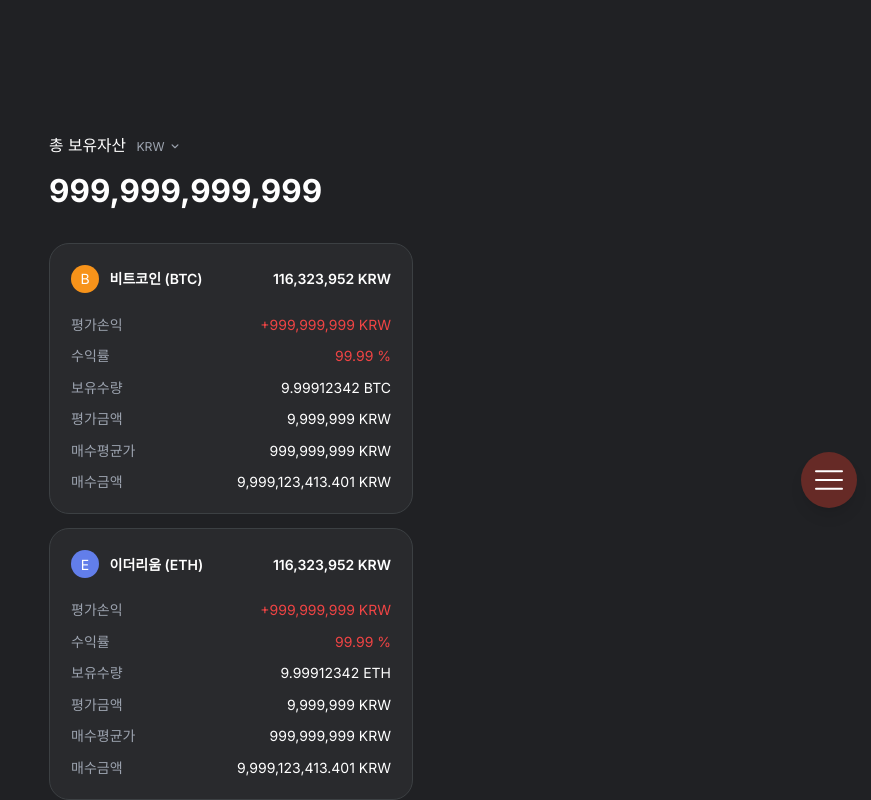
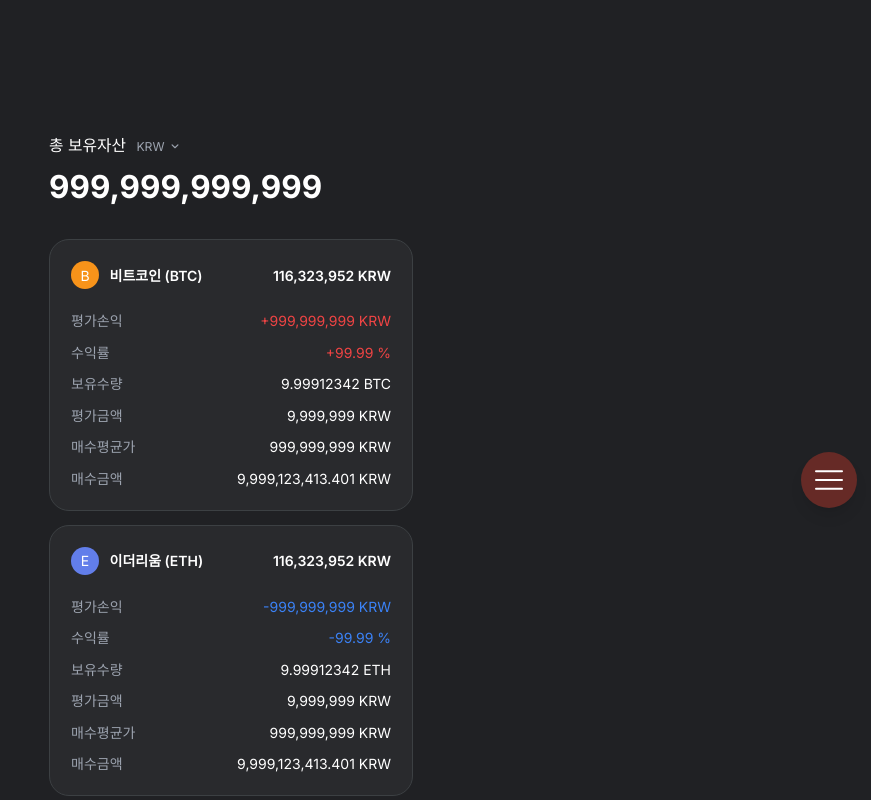
Before and after one commit to imsourceboom/nomorethink-front, a Next.js app: page / in a window 1280 px wide. Shown: the whole page, without its empty margins (409-1280 px from the left). Built offline with nearby package versions, Linux system fonts and the light colour scheme.

Commit message:
feat: 마이너스 값 표시 기능 추가 (파란색으로 표시)

```diff
--- a/app/page.tsx
+++ b/app/page.tsx
@@ -53,8 +53,8 @@ export default function Home() {
       symbol: 'ETH',
       name: '이더리움',
       currentPrice: 116323952,
-      priceChange: 999999999,
-      changePercent: 99.99,
+      priceChange: -999999999,
+      changePercent: -99.99,
       holdings: 9.9991234234,
       holdingsValue: 9999999,
       purchaseValue: 999999999
@@ -81,7 +81,7 @@ export default function Home() {
         <div className="max-w-md mx-auto p-4 pb-24">
           {/* 총 보유자산 섹션 */}
           <div className="mb-10">
-            <div className="flex items-center text-lg mb-4">
+            <div className="flex items-center text-lg mb-3">
               <h2 className="mr-3">총 보유자산</h2>
               <button className="text-gray-400 flex items-center">
                 <span className="text-sm mr-1">KRW</span>
@@ -112,11 +112,15 @@ export default function Home() {
                 <div className="space-y-3">
                   <div className="flex justify-between">
                     <span className="text-gray-400">평가손익</span>
-                    <span className="text-red-500">+{coin.priceChange.toLocaleString()} KRW</span>
+                    <span className={coin.priceChange >= 0 ? "text-red-500" : "text-blue-500"}>
+                      {coin.priceChange >= 0 ? '+' : '-'}{Math.abs(coin.priceChange).toLocaleString()} KRW
+                    </span>
                   </div>
                   <div className="flex justify-between">
                     <span className="text-gray-400">수익률</span>
-                    <span className="text-red-500">{coin.changePercent.toFixed(2)} %</span>
+                    <span className={coin.changePercent >= 0 ? "text-red-500" : "text-blue-500"}>
+                      {coin.changePercent >= 0 ? '+' : '-'}{Math.abs(coin.changePercent).toFixed(2)} %
+                    </span>
                   </div>
                   <div className="flex justify-between">
                     <span className="text-gray-400">보유수량</span>
```
